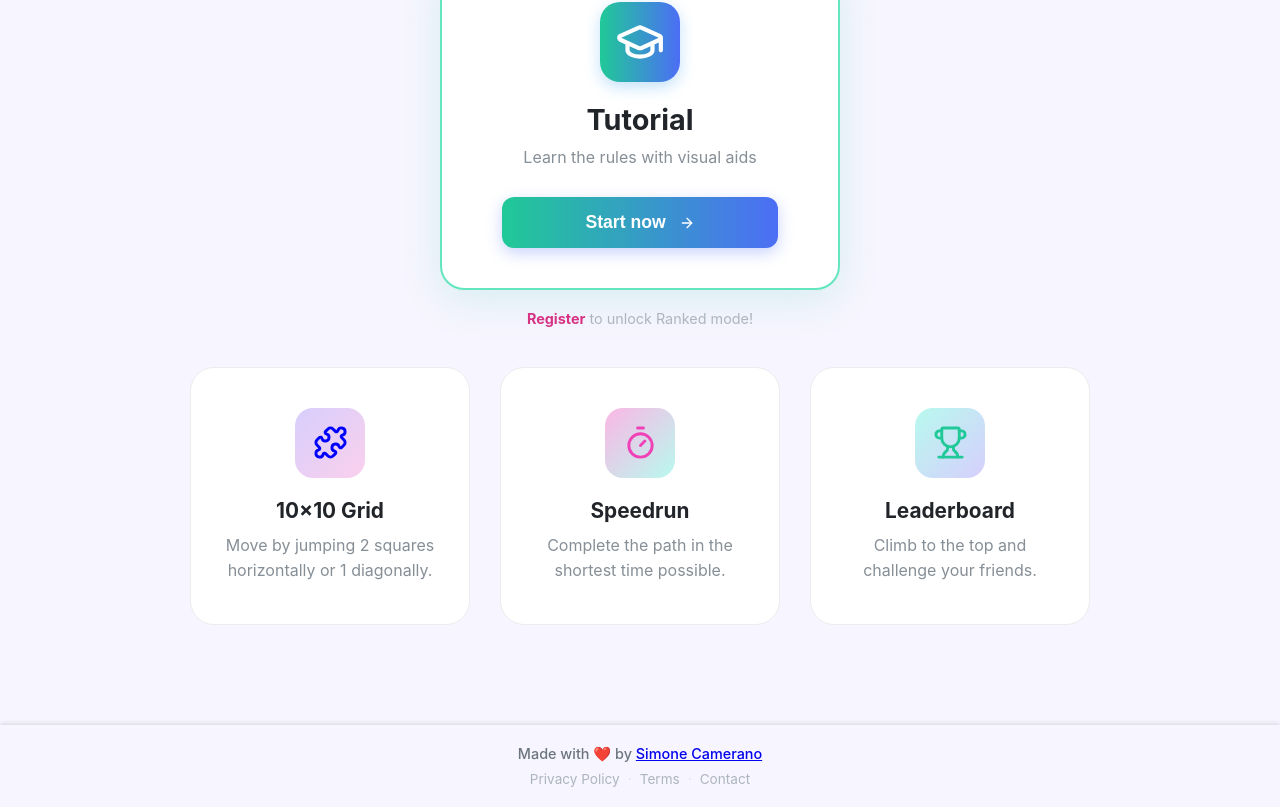
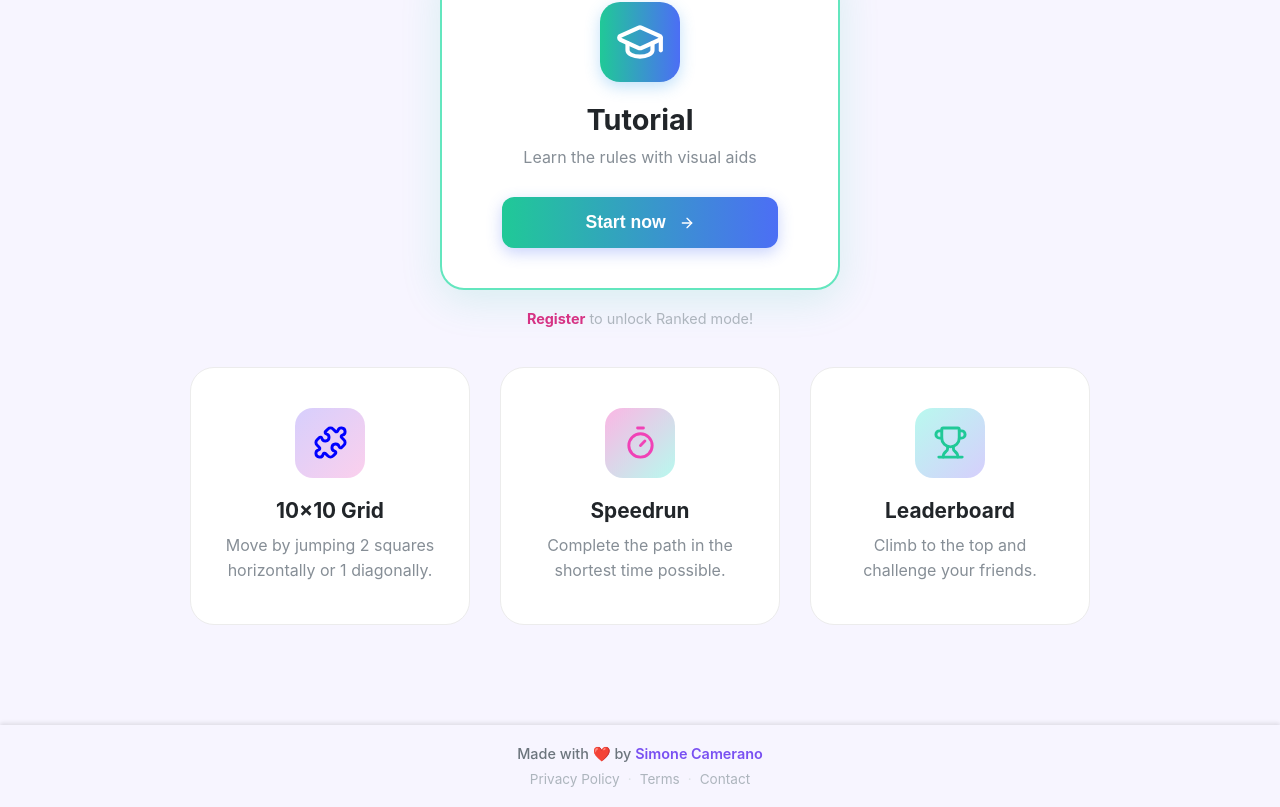
Before and after one commit to simonecamerano/HundredPath, a Vue app in the folder frontend/: page / in a window 1280 px wide. Shown: the part 474-1281 px from the top of the page. Built offline with nearby package versions, Linux system fonts and the light colour scheme; no server answers.

Commit message:
feat: enhance footer credit link styling with hover effects

```diff
--- a/frontend/src/components/Footer.vue
+++ b/frontend/src/components/Footer.vue
@@ -34,6 +34,33 @@
   font-size: 0.9rem;
   margin-bottom: 8px;
   font-weight: 500;
+}
+
+.footer-credit a {
+  color: var(--color-purple);
+  text-decoration: none;
+  font-weight: 600;
+  transition: all 0.2s ease;
+  position: relative;
+}
+
+.footer-credit a:hover {
+  color: var(--color-pink);
+}
+
+.footer-credit a::after {
+  content: '';
+  position: absolute;
+  bottom: -2px;
+  left: 0;
+  width: 0;
+  height: 2px;
+  background: linear-gradient(90deg, var(--color-purple), var(--color-pink));
+  transition: width 0.3s ease;
+}
+
+.footer-credit a:hover::after {
+  width: 100%;
 }
 
 .footer-links {
```
